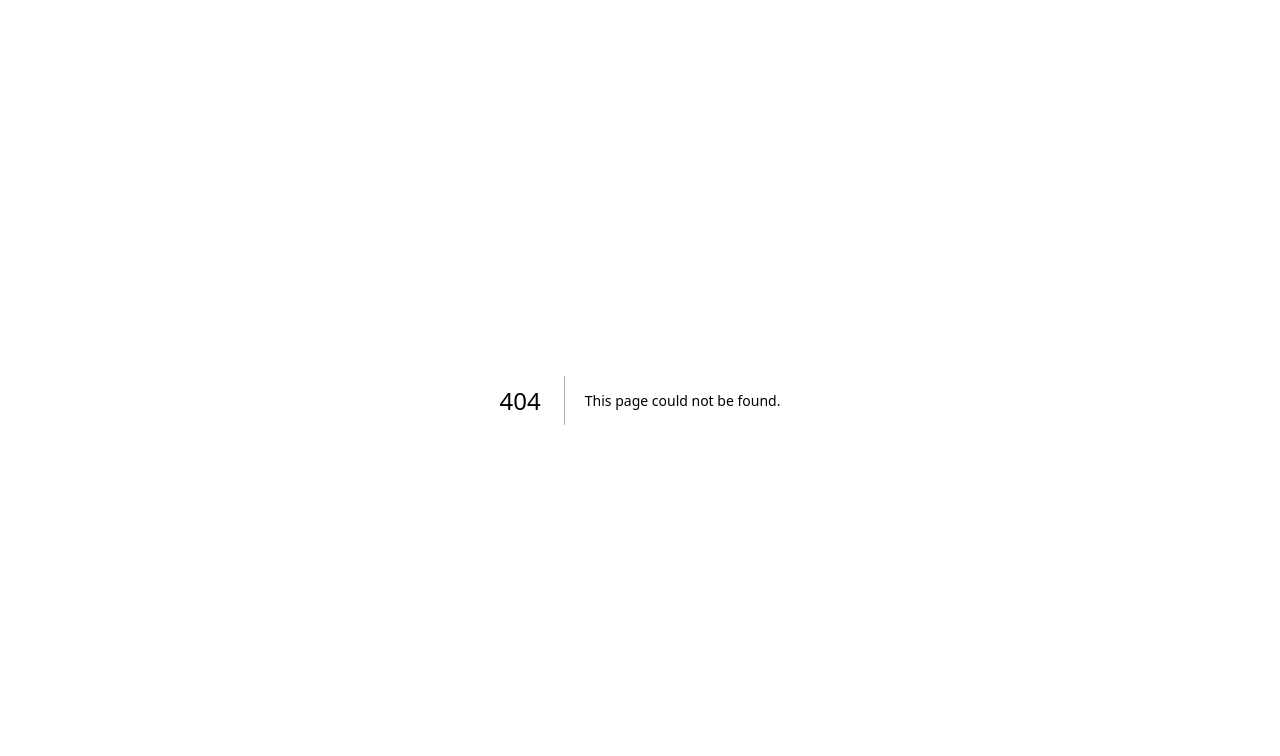
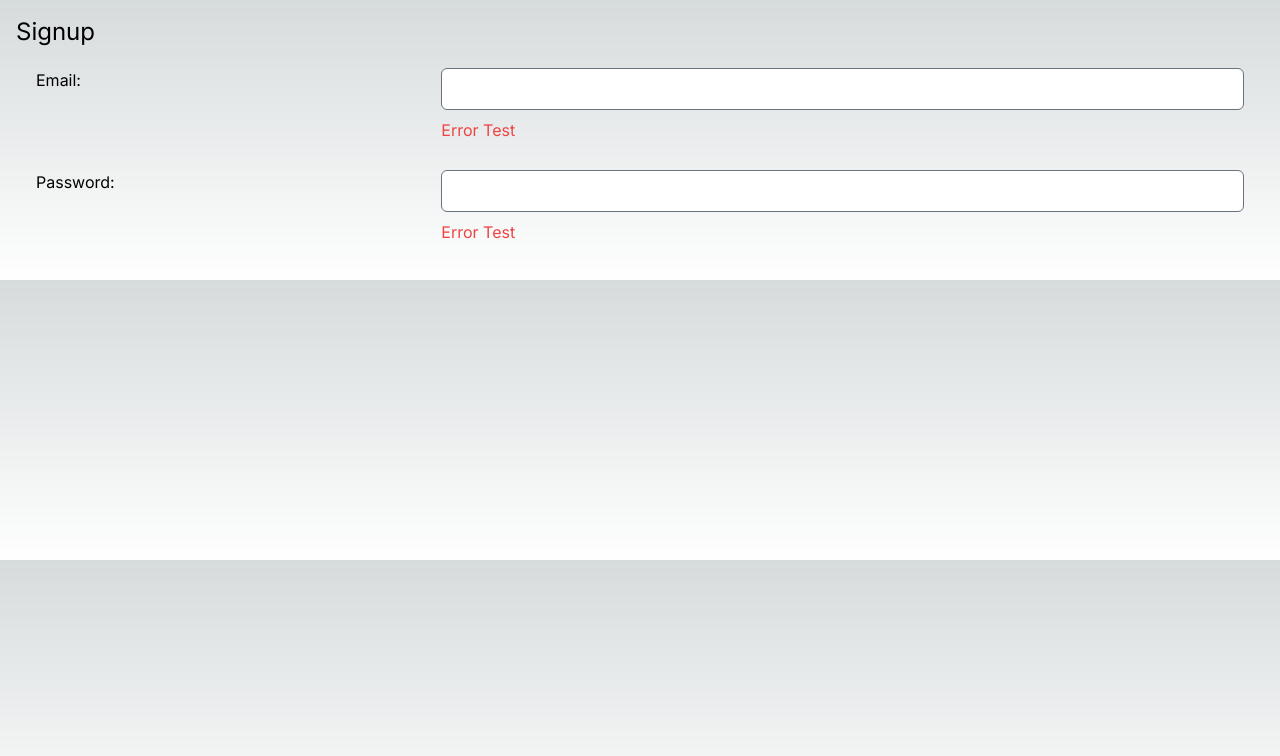
Before and after one commit to DanDaMan23/dating-site-next-js, a Next.js app: page /user/signup in a window 1280 px wide. Before the commit this address had no page. Shown: the top 756 px of the page. Built offline with nearby package versions, Linux system fonts and the light colour scheme.

Commit message:
Drafted signup form

```diff
--- /dev/null
+++ b/src/app/user/signup/page.tsx
@@ -0,0 +1,34 @@
+export default function Page() {
+  return (
+    <main className='p-4'>
+      <p className='text-2xl'>Signup</p>
+      {/* Signup Form */}
+      <form className='grid gap-7 p-5'>
+        <div className='grid grid-cols-1 lg:grid-cols-3 gap-2'>
+          <label htmlFor='email'>Email:</label>
+          <div className='grid gap-2 col-span-2'>
+            <input
+              type='email'
+              name='email'
+              id='email'
+              className='rounded-md text-black'
+            />
+            <p className='text-red-500'>Error Test</p>
+          </div>
+        </div>
+        <div className='grid grid-cols-1 lg:grid-cols-3 gap-2'>
+          <label htmlFor='password'>Password:</label>
+          <div className='grid gap-2 col-span-2'>
+            <input
+              type='password'
+              name='password'
+              id='password'
+              className='rounded-md text-black'
+            />
+            <p className='text-red-500'>Error Test</p>
+          </div>
+        </div>
+      </form>
+    </main>
+  )
+}
```
Also changed, not shown: src/components/form-grid/form-grid.component.tsx (added).
